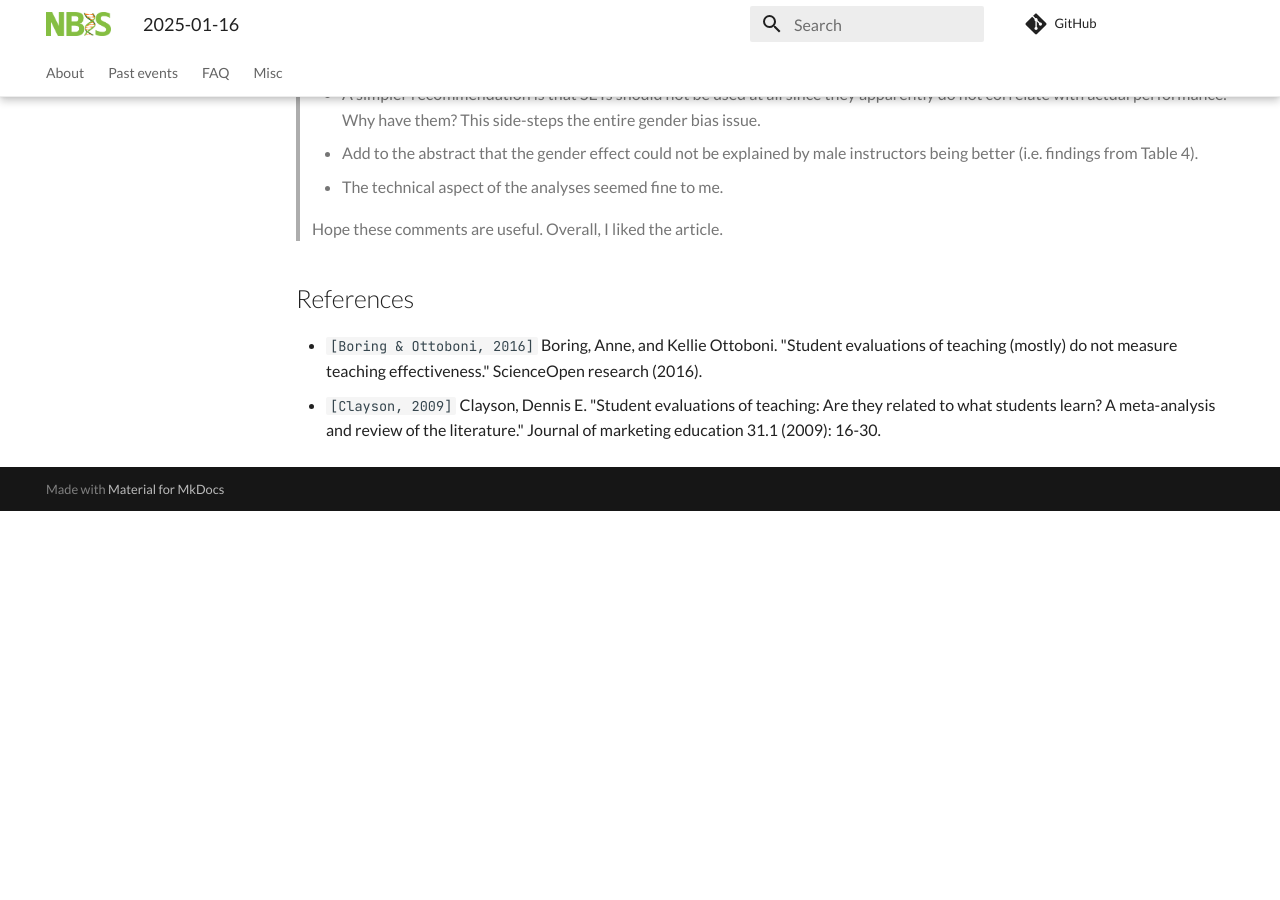
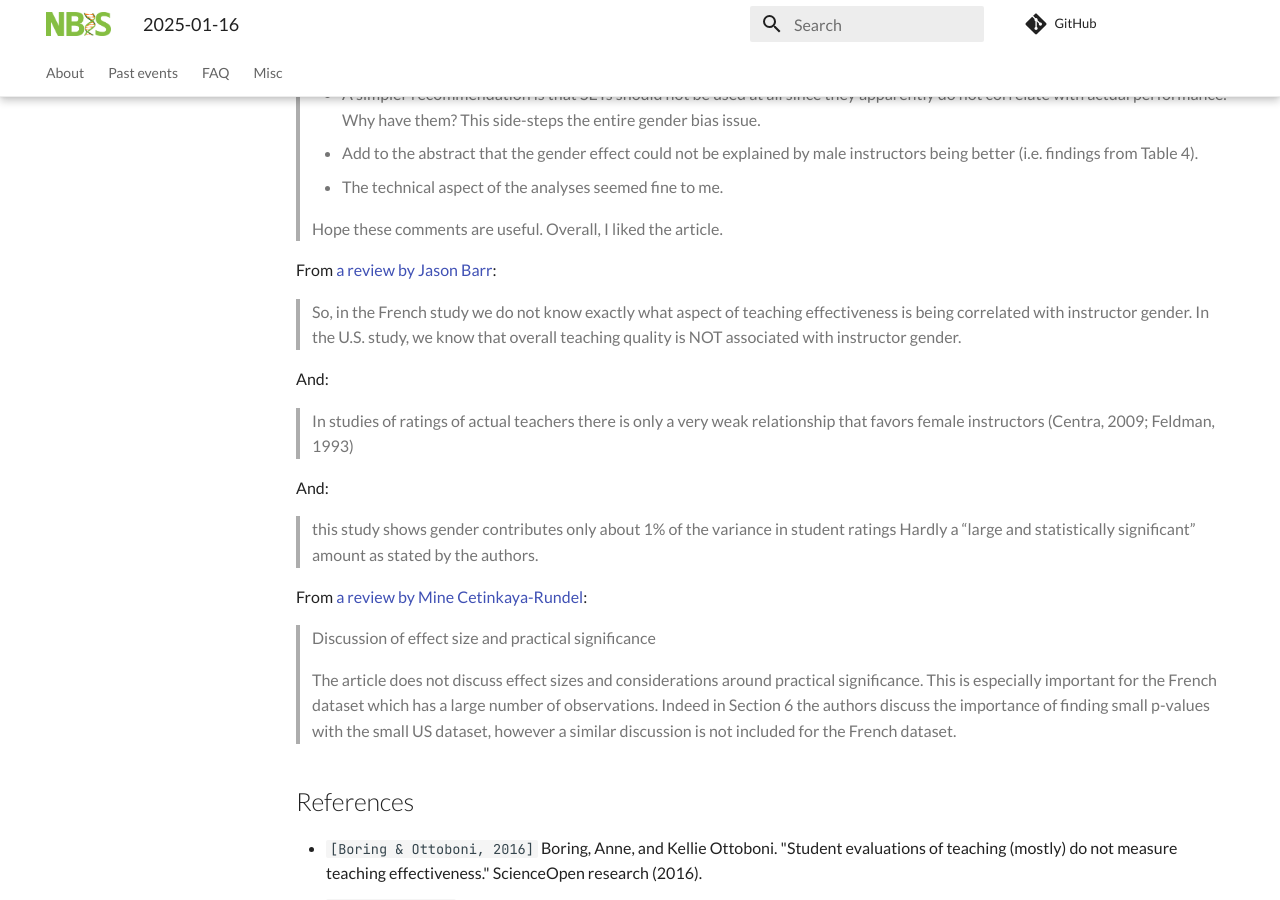
Before and after one commit to NBISweden/teaching_literature_club, an MkDocs documentation site: the page built from docs/events/20250116/20250116.md, in a window 1280 px wide and 900 px high, scrolled down 3906 px. Built offline with MkDocs 1.6.1 and Material for MkDocs 9.7.7, drawn with Linux system fonts in a browser that asks for light colours; comment, search, counter and statistics services are not loaded; before the commit the page ends 4417 px from its top, so only the background shows below that.

Commit message:
Add notes from reviewers

```diff
--- a/docs/events/20250116/20250116.md
+++ b/docs/events/20250116/20250116.md
@@ -177,6 +177,35 @@ These are comments below the paper:
 >
 > Hope these comments are useful. Overall, I liked the article.
 
+From [a review by Jason Barr](https://www.scienceopen.com/document/review?review=43ea6fbc-4fec-4a3f-a19b-8608f4cb7591&vid=818d8ec0-5908-47d8-86b4-5dc38f04b23e):
+
+> So, in the French study we do not know exactly what aspect of teaching
+> effectiveness is being correlated with instructor gender.
+> In the U.S. study, we know that overall teaching quality is
+> NOT associated with instructor gender.
+
+And:
+
+> In studies of ratings of actual teachers there is only a very weak
+> relationship that favors female instructors (Centra, 2009; Feldman, 1993)
+
+And:
+
+> this study shows gender contributes only about 1% of the variance in
+> student ratings
+> Hardly a “large and statistically significant” amount
+> as stated by the authors.
+
+From [a review by Mine Cetinkaya-Rundel](https://www.scienceopen.com/document/review?review=1d3e7568-9805-4fc3-b25b-e57e14431b62&vid=818d8ec0-5908-47d8-86b4-5dc38f04b23e):
+
+> Discussion of effect size and practical significance
+>
+> The article does not discuss effect sizes and considerations around
+> practical significance. This is especially important for the French dataset
+> which has a large number of observations. Indeed in Section 6 the authors
+> discuss the importance of finding small p-values with the small US dataset,
+> however a similar discussion is not included for the French dataset.
+
 ## References
 
 - `[Boring & Ottoboni, 2016]`
```
